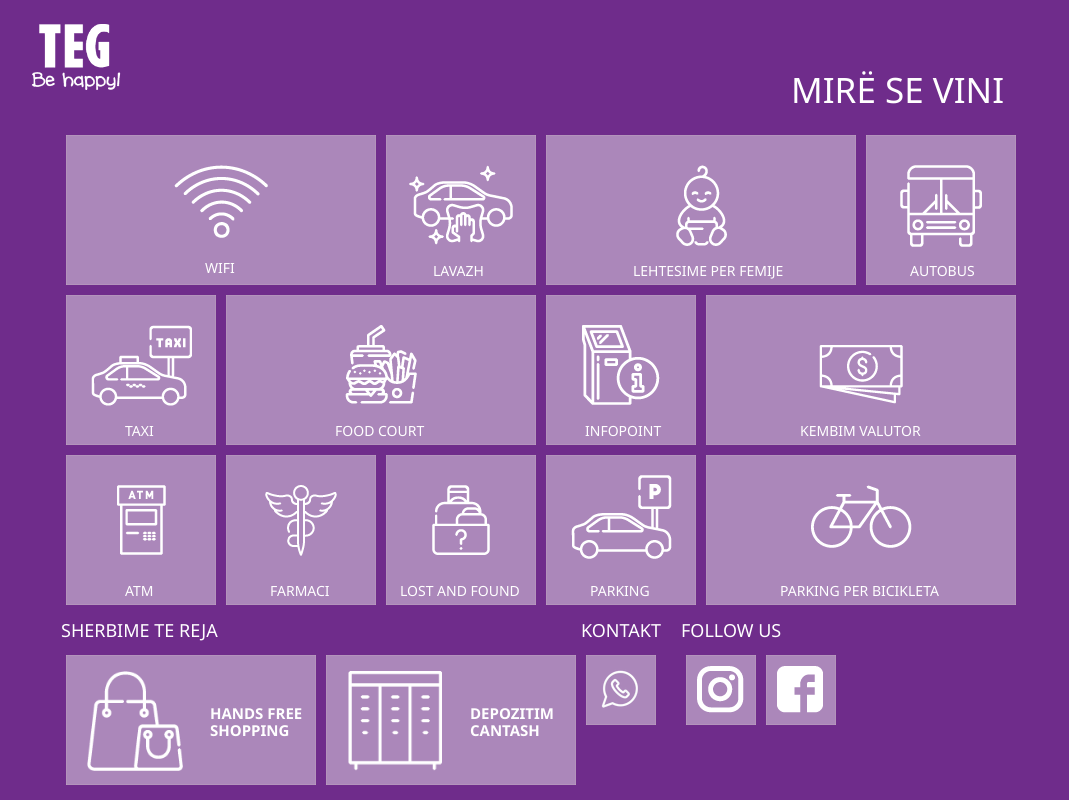
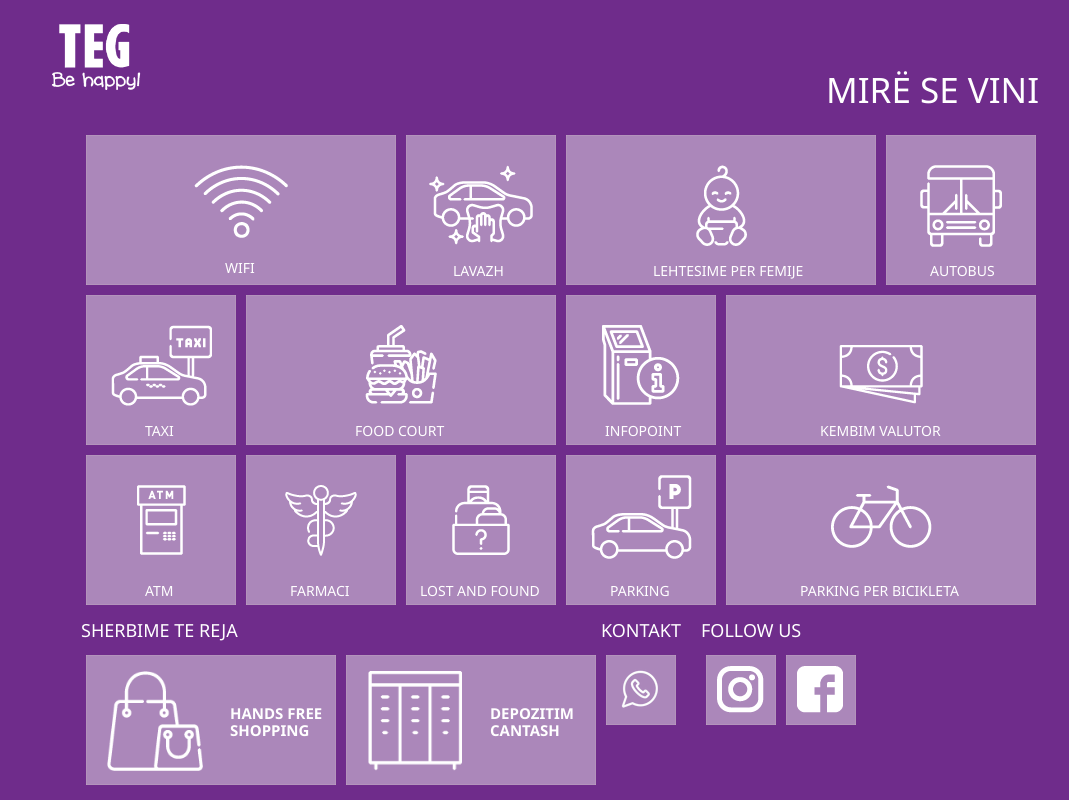
Before and after one commit to Acremtablet/tablets, a website: page docs/templates/start-screen1.html in a window 1280 px wide. Shown: the whole page, without its empty margins (79-1148 px from the left). Drawn offline with nearby package versions, Linux system fonts and the light colour scheme; files that its build step writes are made by us from their sources.

Commit message:
Update start-screen1.html

```diff
--- a/docs/templates/start-screen1.html
+++ b/docs/templates/start-screen1.html
@@ -192,12 +192,12 @@
 
     <script src="../js/main.js"></script>
 </head>
-<body style="margin-left:60px">
+<body style="margin-left:80px">
     <div>
     <h1 class="tile-area-title"> <img src="../images/teg-logo.png"  width="90" height="68" style="vertical-align:middle;margin:0px 50px" ></h1>
     </div>
         <div class="tile-group six">
-            <span class="tile-group-title" style="left:730px;font-size:35px;top:-30px">MIRЁ SE VINI</span>
+            <span class="tile-group-title" style="left:745px;font-size:35px;top:-30px">MIRЁ SE VINI</span>
 
             <div class="tile-container" style="margin-top:-20px">
                  <div class="tile-wide fg-white bg-transparent" data-role="tile" onclick="location.href='https://teg.al/'">
```
